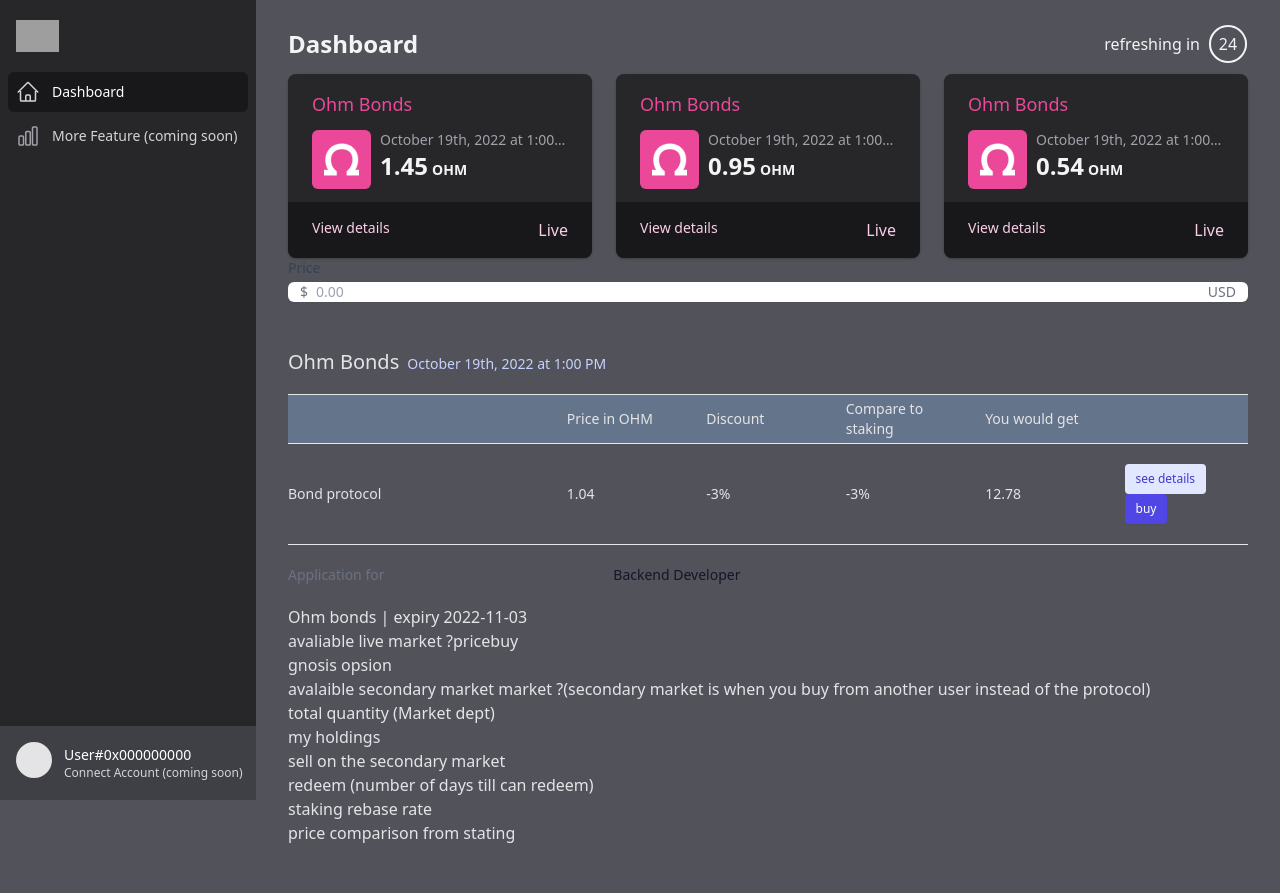
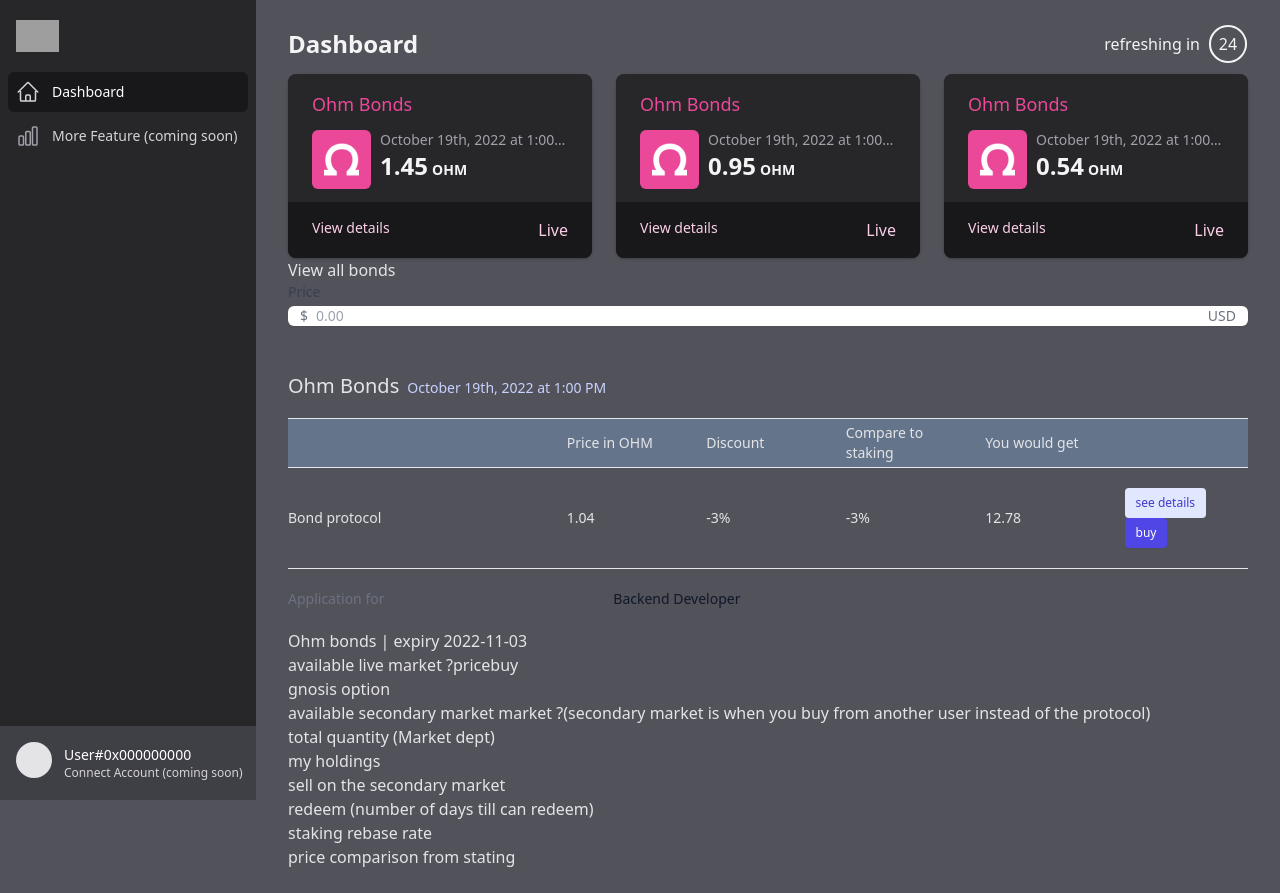
Before and after one commit to laurianek/ohmie-dashboard, a React (Vite) app: page / in a window 1280 px wide. Before the commit the page ends 869 px from the top, so only its background shows below. Built offline with nearby package versions, Linux system fonts and the light colour scheme; grey boxes are pictures that could not be loaded.

Commit message:
wip styling + basic functionality

```diff
--- a/src/App.jsx
+++ b/src/App.jsx
@@ -17,13 +17,21 @@ function App() {
   const [shownBonds, setShownBonds] = useState(PARTIAL);
   const { currentBondId } = useStore();
 
-  const getBondCardClassName = (i) => {
+  const getBondCardClassName = (i, isActive) => {
     if (shownBonds === ALL) return '';
-    if (shownBonds === ONE && i < 1) return '';
+    if (shownBonds === ONE && isActive) return '';
     if (shownBonds === PARTIAL && i < 2) return '';
     if (shownBonds === PARTIAL && i < 3) return 'hidden lg:block';
     return 'hidden';
   };
+  const toggleShownBonds = () =>
+    currentBondId
+      ? shownBonds === ALL
+        ? setShownBonds(ONE)
+        : setShownBonds(ALL)
+      : shownBonds === ALL
+      ? setShownBonds(PARTIAL)
+      : setShownBonds(ALL);
 
   return (
     <Dashboard>
@@ -35,10 +43,18 @@ function App() {
           <BondCard
             key={bond.token_name}
             bond={bond}
-            className={getBondCardClassName(index)}
+            className={getBondCardClassName(
+              index,
+              bond.token_name === currentBondId
+            )}
           />
         ))}
       </ul>
+      <div>
+        <button onClick={toggleShownBonds}>
+          {shownBonds === ALL ? 'View less' : 'View all bonds'}
+        </button>
+      </div>
 
       <div>
         <label
@@ -136,12 +152,12 @@ function App() {
 
       <p>Ohm bonds | expiry 2022-11-03</p>
       <p>
-        avaliable live market ?<span>price</span>
+        available live market ?<span>price</span>
         <span>buy</span>
       </p>
-      <p>gnosis opsion</p>
+      <p>gnosis option</p>
       <p>
-        avalaible secondary market market ?(secondary market is when you buy
+        available secondary market market ?(secondary market is when you buy
         from another user instead of the protocol)
       </p>
       <p>total quantity (Market dept)</p>
--- a/src/components/BondCard.jsx
+++ b/src/components/BondCard.jsx
@@ -8,13 +8,21 @@ export default function BondCard({ bond, className }) {
   const { changeCurrentBond, currentBondId } = useStore();
   const isActive = currentBondId === bond.token_name;
 
+  const toggleActiveBond = () => {
+    if (isActive) {
+      changeCurrentBond(undefined);
+      return;
+    }
+    changeCurrentBond(bond.token_name);
+  };
+
   return (
     <li
       className={classNames(
         className,
         'col-span-1 divide-y divide-lisbon-200 rounded-lg bg-lisbon-800 shadow cursor-pointer group'
       )}
-      onClick={() => changeCurrentBond(bond.token_name)}
+      onClick={toggleActiveBond}
     >
       <div className="relative overflow-hidden px-4 pt-14 pb-12 shadow sm:px-6 rounded-lg">
         <dt>
```
